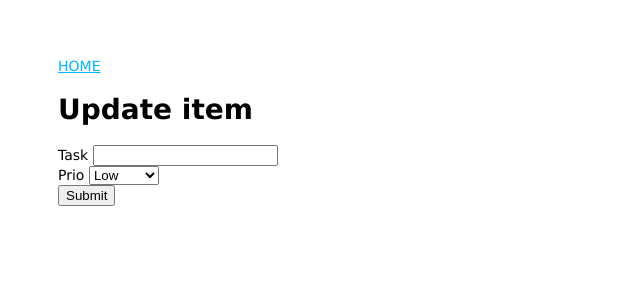
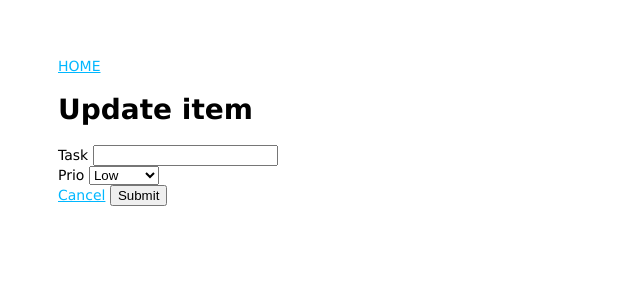
Before and after one commit to Haugen/node-playground, a Node server app: template express/views/update.hbs in a window 1280 px wide. Shown: the top 300 px of the page, without its empty margins (0-640 px from the left). Run offline with Node 20, Linux system fonts and the light colour scheme; the template is opened without the code that fills it, so the values that code supplies are empty; some libraries are stand-ins or nearby versions.

Commit message:
Minor ui changes.

```diff
--- a/express/views/error.hbs
+++ b/express/views/error.hbs
@@ -1 +1,2 @@
-<h1>{{ error }}</h1>
+<h1>Oh oh!</h1>
+<p>{{ error }}</p>
--- a/express/views/index.hbs
+++ b/express/views/index.hbs
@@ -1,4 +1,3 @@
-<h1>TODO</h1>
 
 {{#each errors}}
   <div class="alert alert-danger">{{ this.msg }}</div>
--- a/express/views/update.hbs
+++ b/express/views/update.hbs
@@ -13,5 +13,6 @@
       <option{{#if prio.high }} selected {{/if}}>High</option>
     </select>
   </div>
-  <button class="btn btn-primary" type="submit">Submit</button>
+  <a href="/">Cancel</a>
+  <button class="btn btn-primary ml-3" type="submit">Submit</button>
 </form>
```
